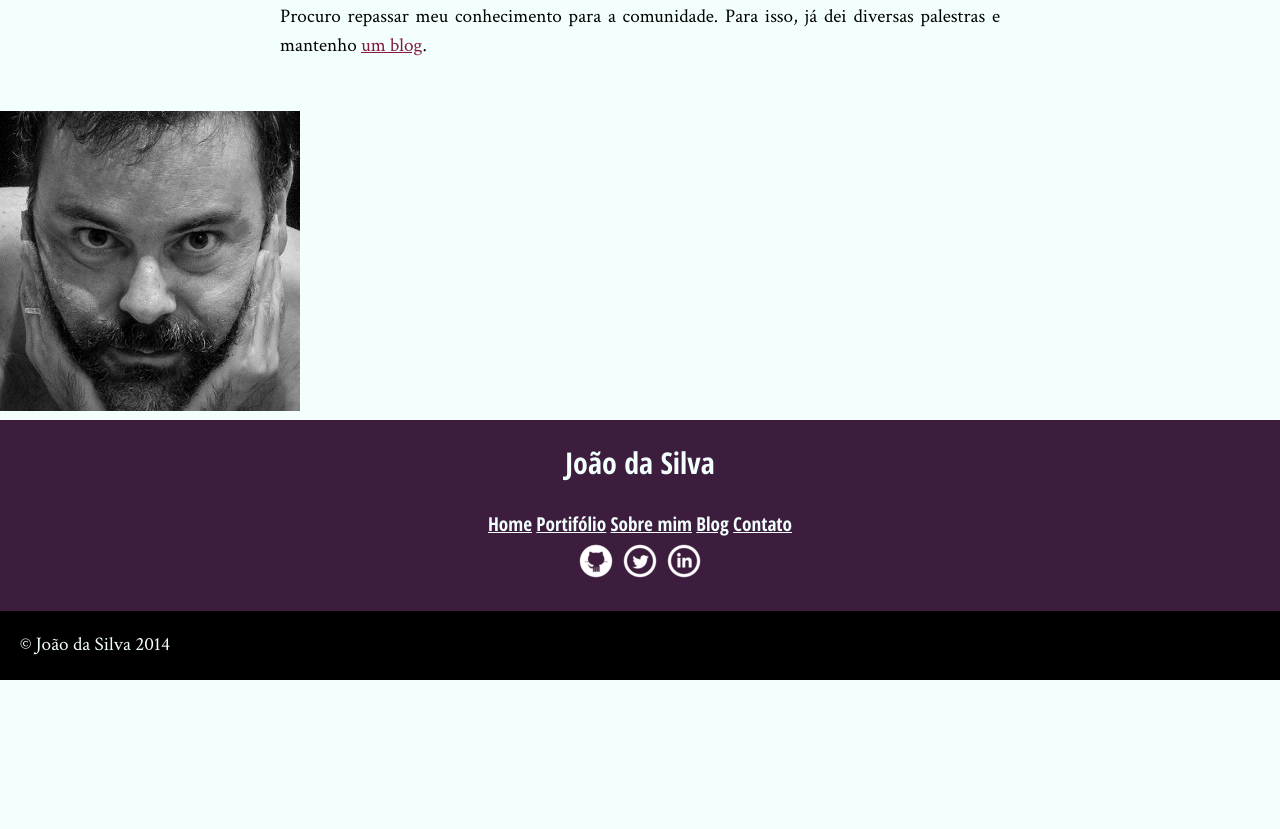
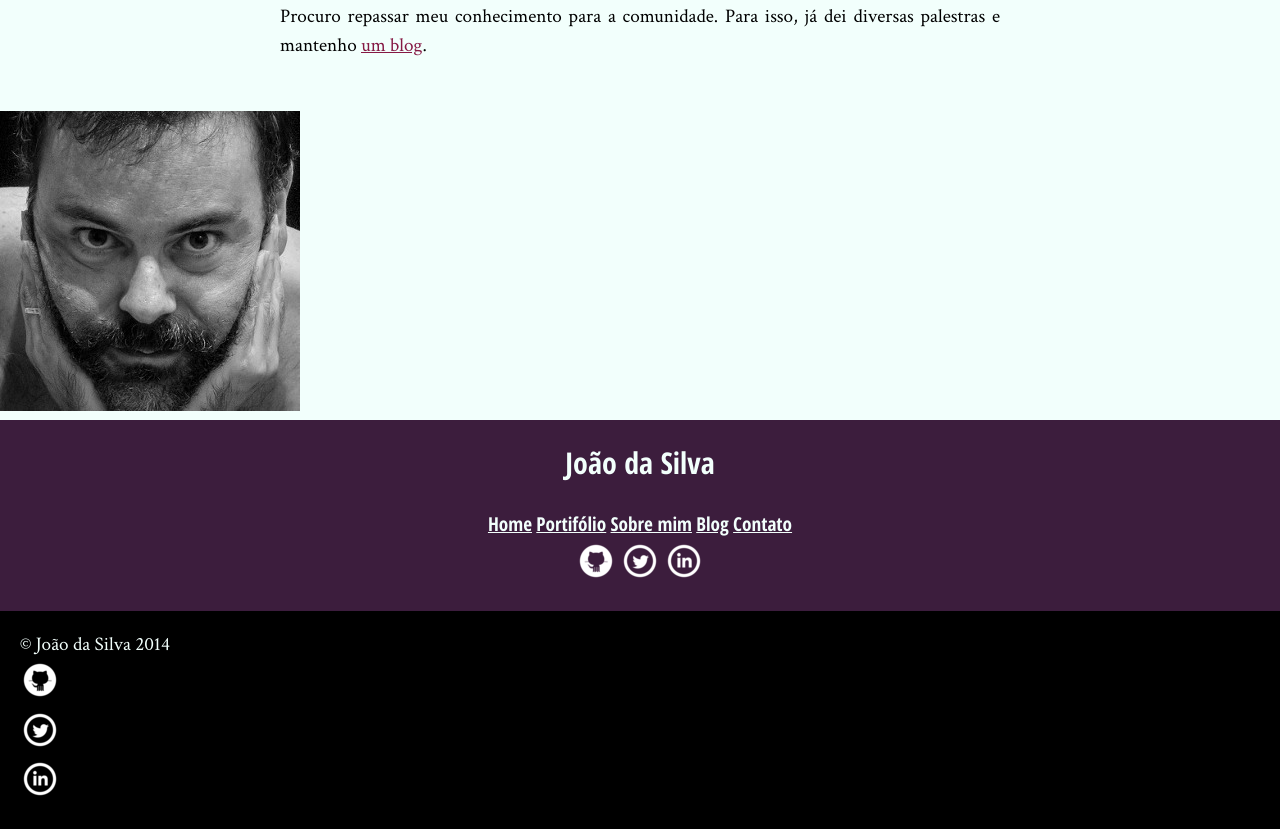
Before and after one commit to xewertonfilipe/Estudando, a plain HTML site: page HTML e CSS/projeto/bio.html in a window 1280 px wide. Shown: the part 1731-2560 px from the top of the page. Before the commit the page ends 2411 px from the top, so only its background shows below. Drawn offline with Linux system fonts and the light colour scheme.

Commit message:
Adicionando icones de rede sociais

```diff
--- a/HTML e CSS/projeto/bio.html
+++ b/HTML e CSS/projeto/bio.html
@@ -57,7 +57,7 @@
                     <li><a href="contato.html">Contato</a></li>
                 </ul>
             </nav>
-            <ul>
+            <ul class="icones-sociais">
                 <li>
                     <a href="https://github.com/joaodasilva">
                         <img src="github.png" alt="Github">
@@ -75,8 +75,25 @@
                 </li>
             </ul>
         </aside>
-        <footer>
+        <footer id="rodape-pagina">
             &copy; João da Silva 2014
+            <ul class="icones-sociais">
+                <li>
+                    <a href="https://github.com/joaodasilva">
+                        <img src="github.png" alt="Github">
+                    </a>
+                </li>
+                <li>
+                    <a href="https://twitter.com/joaodasilva">
+                        <img src="twitter.png" alt="Twitter">
+                    </a>
+                </li>
+                <li>
+                    <a href="https://br.linkedin.com/pub/joão-da-silva/32/4/508">
+                        <img src="linkedin.png" alt="Likedin">
+                    </a>
+                </li>
+            </ul>
         </footer>
     </body>
 </html>
```
